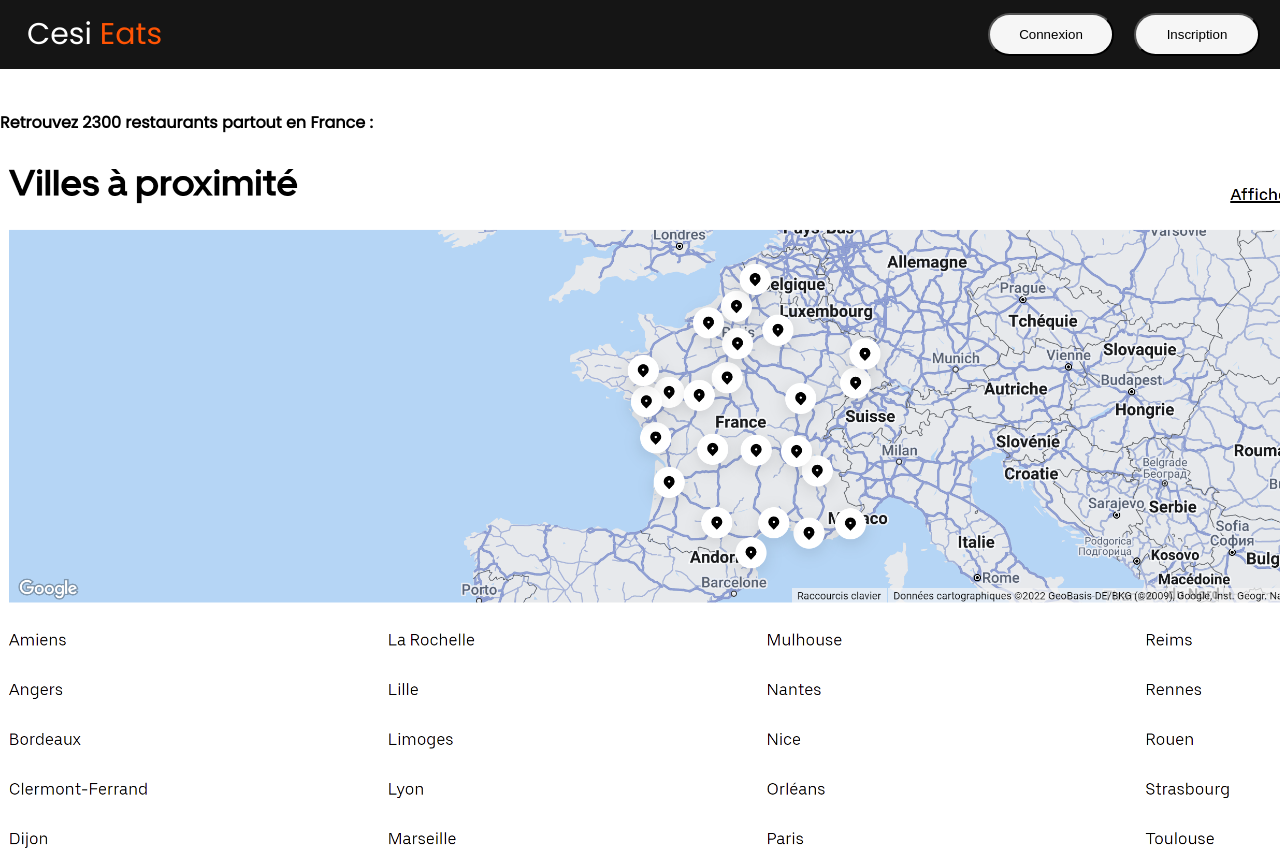
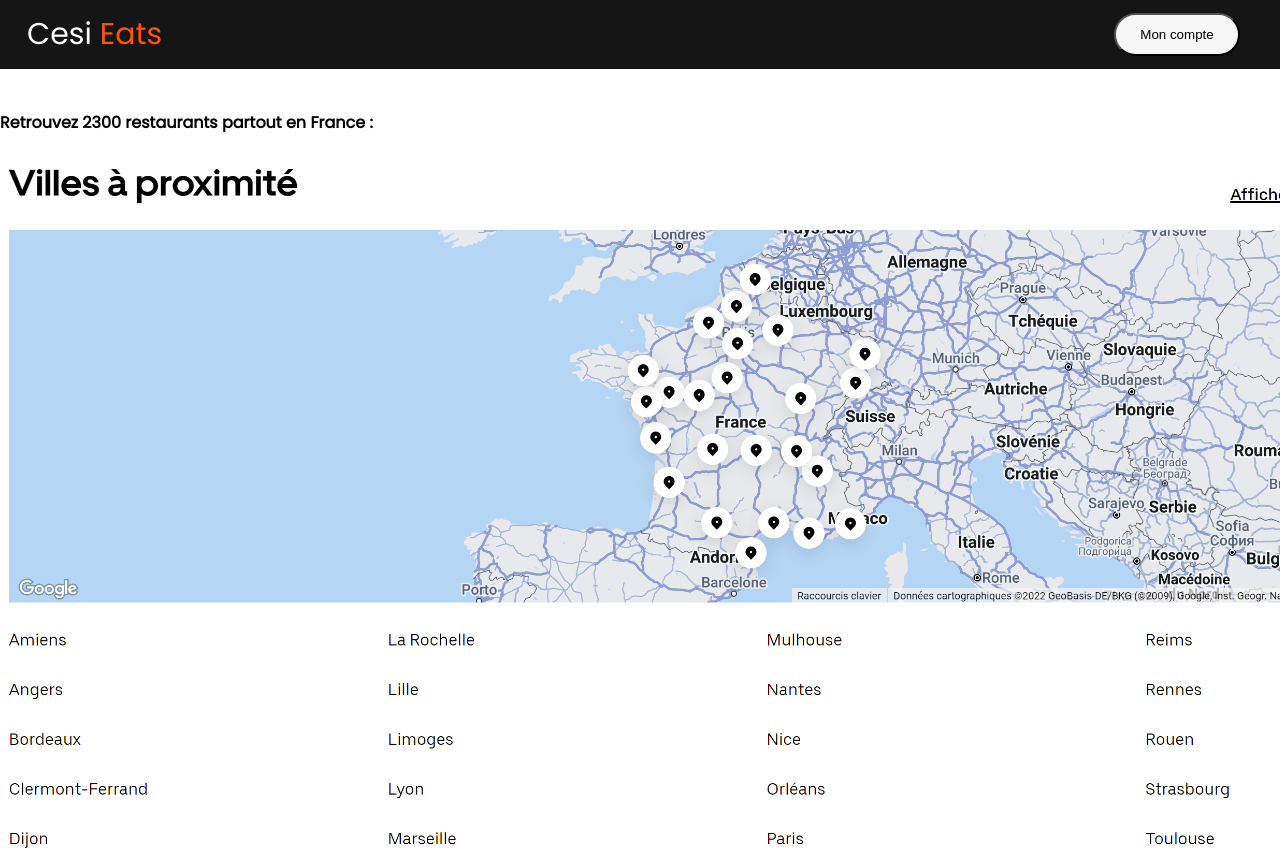
Before and after one commit to CESI-ORL-A4/cesi-eats-groupe-4, a Vue app in the folder view-web-app/: page / in a window 1280 px wide. Shown: the top 858 px of the page. Built offline with nearby package versions, Linux system fonts and the light colour scheme; sample sign-in values are in the browser's storage.

Commit message:
Replace "login + register" in the banner with "account" if already logged in

```diff
--- a/view-web-app/src/components/Banner.vue
+++ b/view-web-app/src/components/Banner.vue
@@ -17,7 +17,7 @@ function homePage() {
   router.push({name: "home"})
 }
 
-const connected = false;
+const connected = localStorage.getItem('role');
 </script>
 
 <template>
```
Also changed, not shown: view-web-app/src/router/index.ts (+3 -4 lines).
